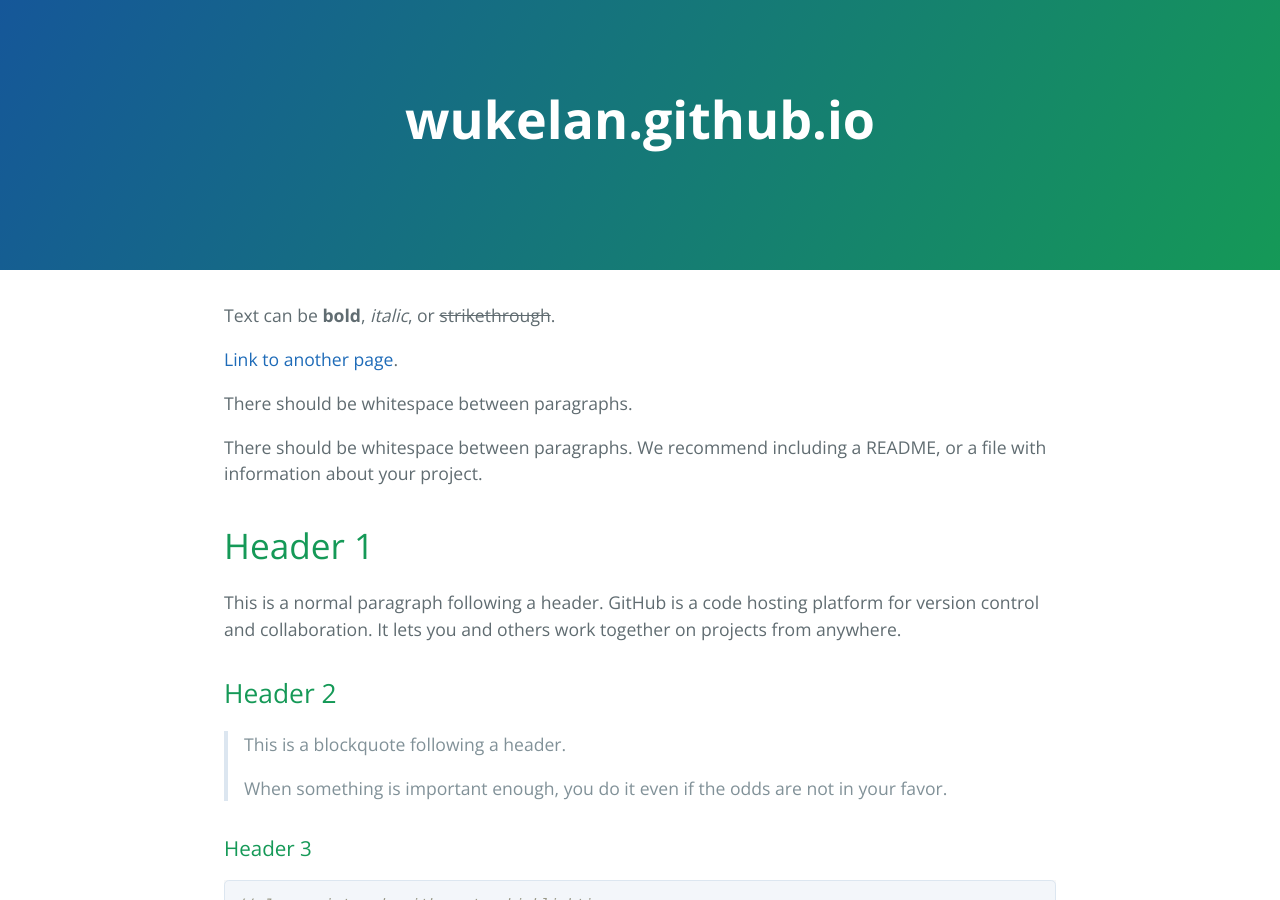
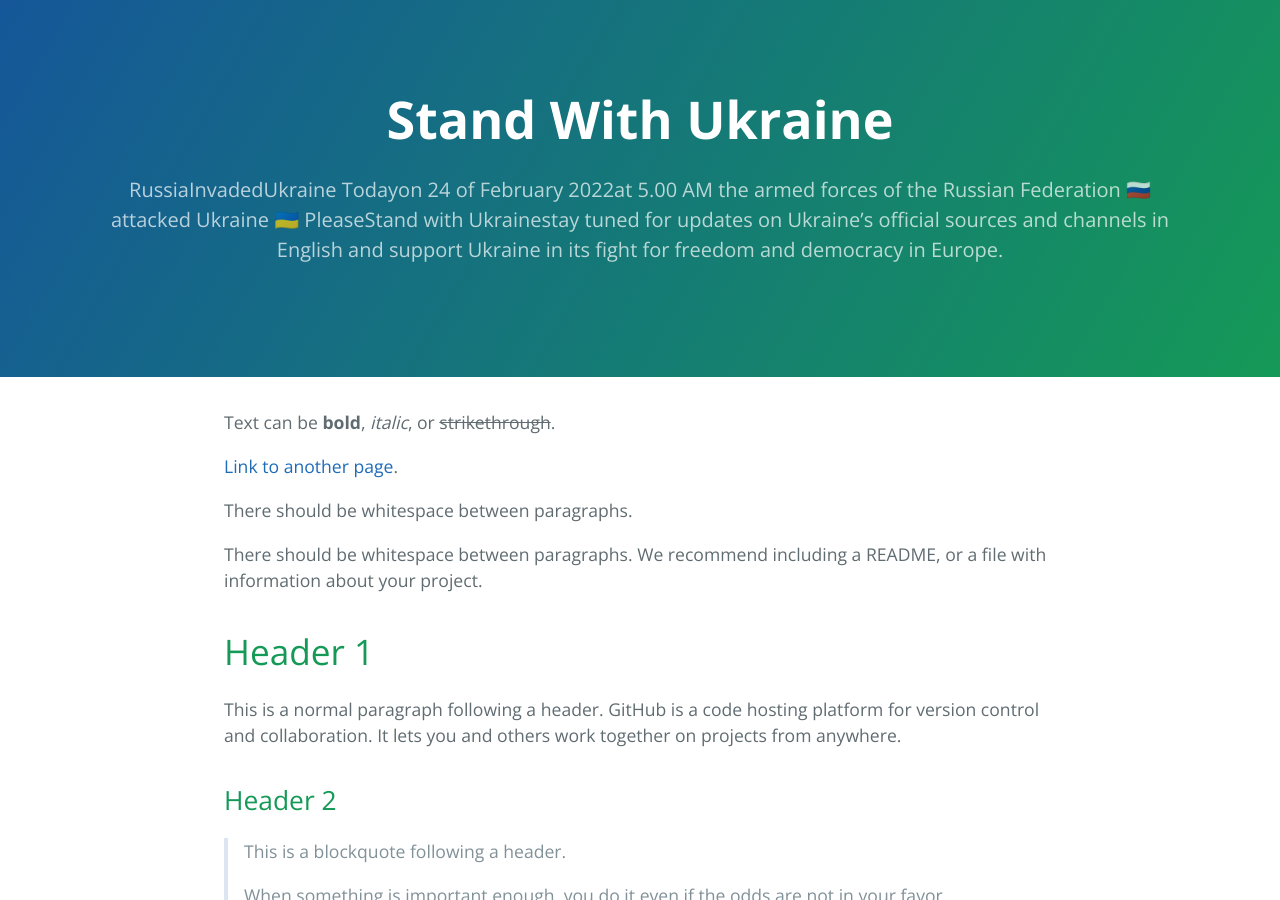
Before and after one commit to wukelan/wukelan.github.io, a Jekyll site: the page built from index.md, in a window 1280 px wide and 900 px high. Built offline with Jekyll 4.4.1, drawn with Linux system fonts in a browser that asks for light colours; the repository's description, which GitHub fills in, is left out.

Commit message:
cayman config

```diff
--- a/_config.yml
+++ b/_config.yml
@@ -1 +1,3 @@
 theme: jekyll-theme-cayman
+title: [Stand With Ukraine]
+description: [RussiaInvadedUkraine Today, on 24 of February 2022, at 5.00 AM the armed forces of the Russian Federation 🇷🇺 attacked Ukraine 🇺🇦 Please, Stand with Ukraine, stay tuned for updates on Ukraine’s official sources and channels in English and support Ukraine in its fight for freedom and democracy in Europe.]
```
